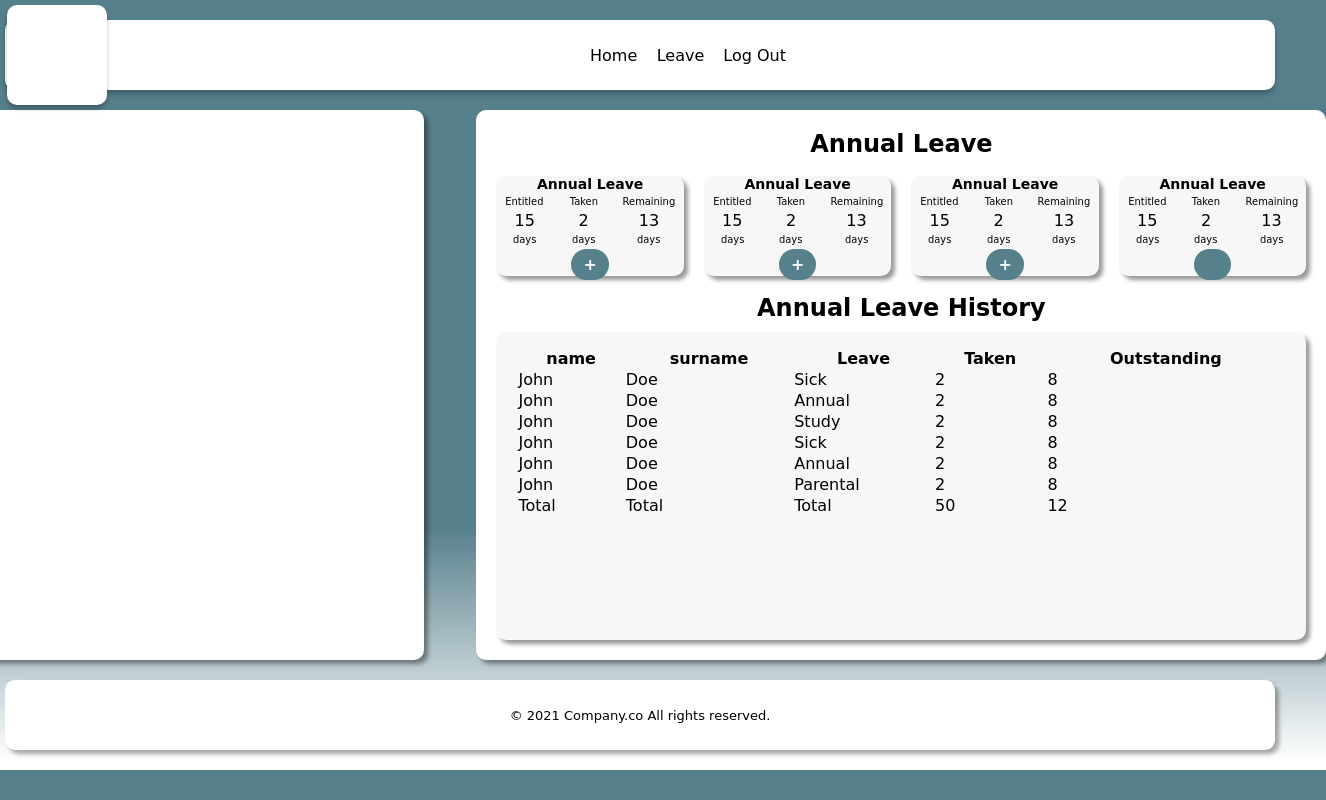
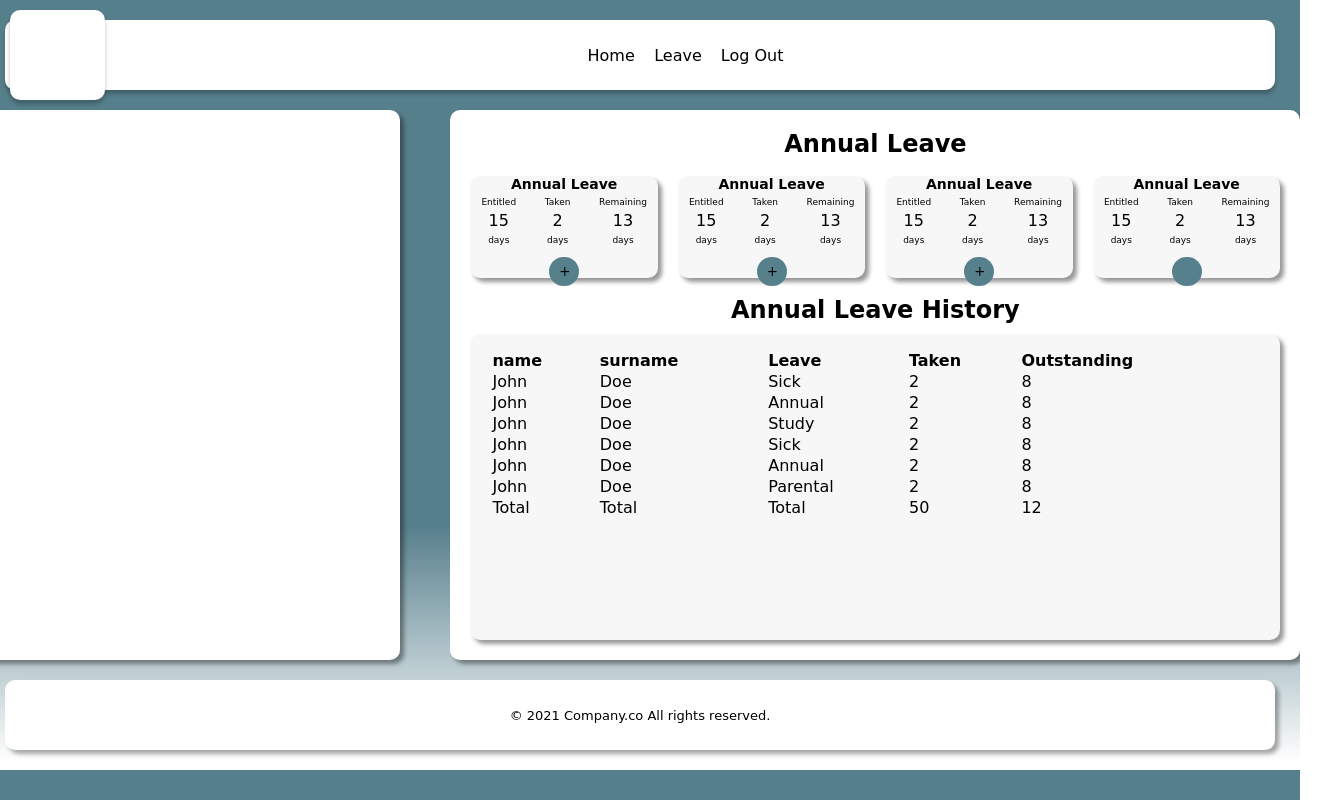
Before and after one commit to DevNathi/Employee-Intranet---TEMPLATE, a plain HTML site: page Pages/Index.html in a window 1280 px wide. Shown: the whole page, 1326 px wide, since content can reach past the window. Drawn offline with Linux system fonts and the light colour scheme.

Commit message:
Update dashboard styling

```diff
--- a/css/dashboard.css
+++ b/css/dashboard.css
@@ -43,8 +43,8 @@ nav{
     justify-content: center;
 }
 .logo{
-    width: 100px;
-    height: 100px;
+    width: 95px;
+    height: 90px;
     flex-shrink: 0;
     align-self: center ;
     position: relative;
@@ -88,7 +88,7 @@ section{
     border-radius: 10px;
     background: #FFF;
     box-shadow: 4px 4px 4px 0px rgb(20 20 20 / 44%);
-    width: 470px;
+    width: 420px;
     height: 550px;
     flex-shrink: 0;
 }
@@ -156,29 +156,19 @@ display: grid;
 .card button{
     padding: 6px 10px;
     background: var(--primary);
-    width: 20%;
+    width: 30px;
     border-radius: 25px;
     position: relative;
-    top: 0%;
+    top: 8%;
     border: none;
+    height: 45px;
 }
 .card button:hover{
     cursor: pointer;
     transform: scale(1.1);
     background: var(--secondary);
 }
-.card button span{
-
-    color: var(--bg-main);
-    font-size: 16px;
-    font-weight: bold;
-}
-.card button:hover, span{
-    transition: all ease-in-out 0.3s;
-    transform: scale(1.1);
-}
-.leave-history
-{
+.leave-history{
     display: flex;
     flex-direction: column;
     padding: 15px 20px;
@@ -187,6 +177,17 @@ display: grid;
     background: var(--bg-cards);
     border-radius: 10px;
     box-shadow: 4px 4px 4px 0px rgb(20 20 20 / 44%);
+    flex-wrap: nowrap;
+    align-content: center;
+    justify-content: flex-start;
+    align-items: stretch;
+}
+.leave-history table{
+    /* margin: auto; */
+    text-align: left;
+    overflow-x: hidden;
+    /* max-width: 80vw; */
+width: 100%;
 }
 
 footer{
```
